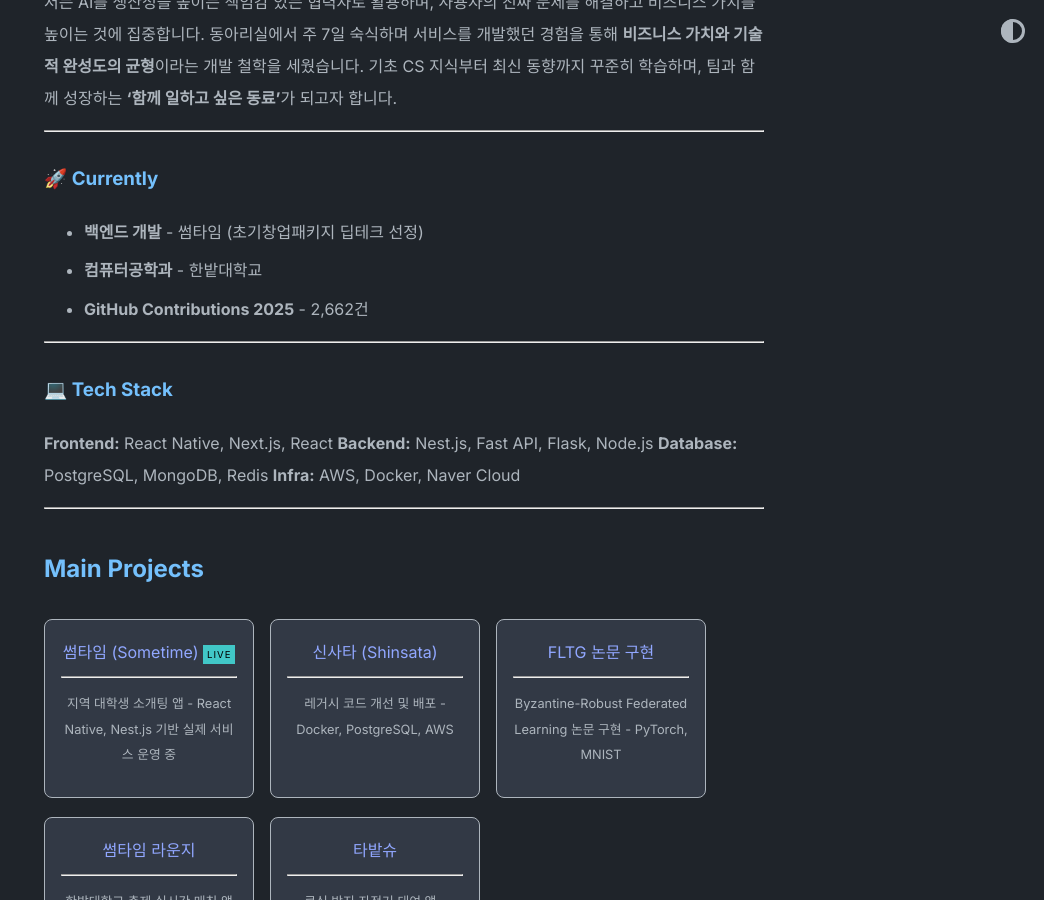
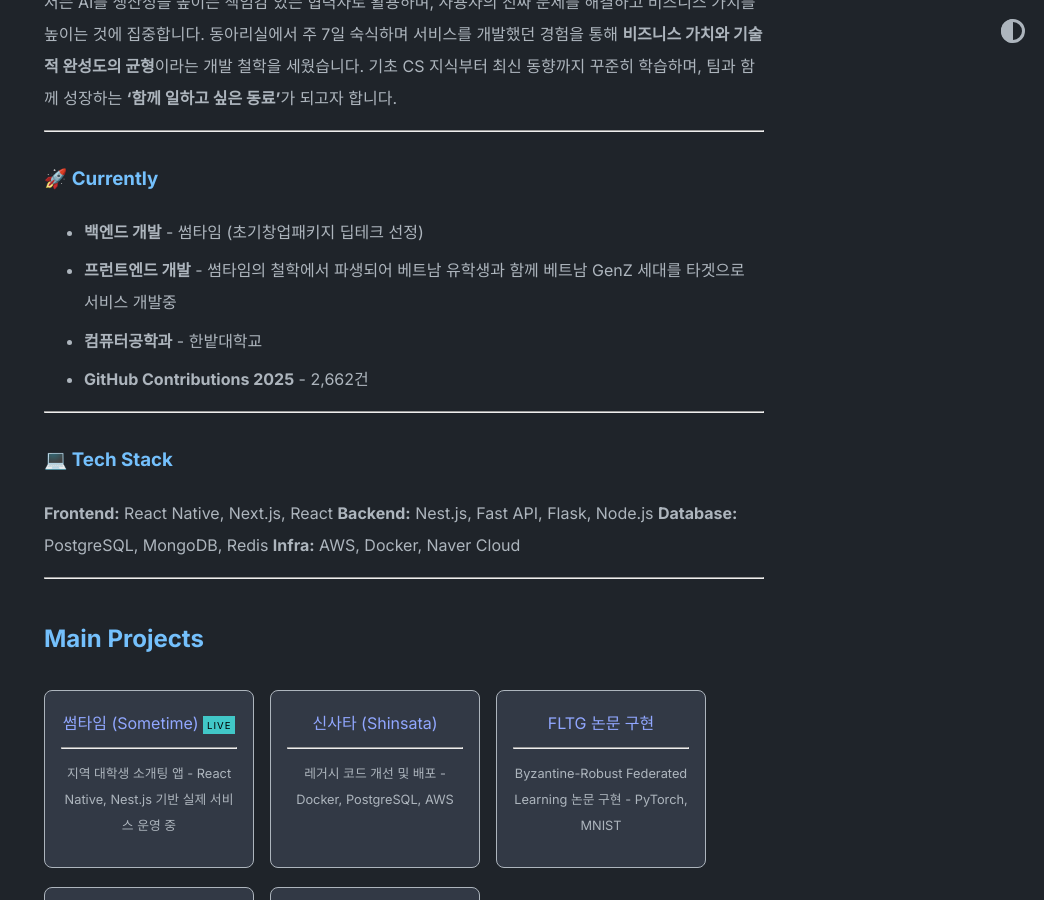
Before and after one commit to YUJAEYUN/yujaeyun.github.io, a Jekyll site: the page built from index.md, in a window 1280 px wide and 900 px high, scrolled down 559 px. Shown: the whole window, without its empty margins (236-1280 px from the left). Built offline with Jekyll 4.4.1, drawn with Linux system fonts in a browser that asks for light colours.

Commit message:
feat: 베트남 추가

```diff
--- a/index.md
+++ b/index.md
@@ -21,6 +21,7 @@ layout: home
 ### 🚀 Currently
 
 - **백엔드 개발** - 썸타임 (초기창업패키지 딥테크 선정)
+- **프런트엔드 개발** - 썸타임의 철학에서 파생되어 베트남 유학생과 함께 베트남 GenZ 세대를 타겟으로 서비스 개발중
 - **컴퓨터공학과** - 한밭대학교
 - **GitHub Contributions 2025** - 2,662건
 
```
